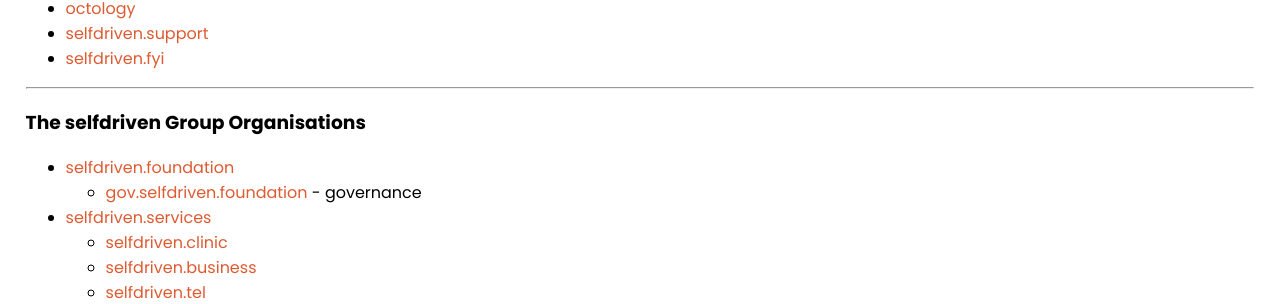
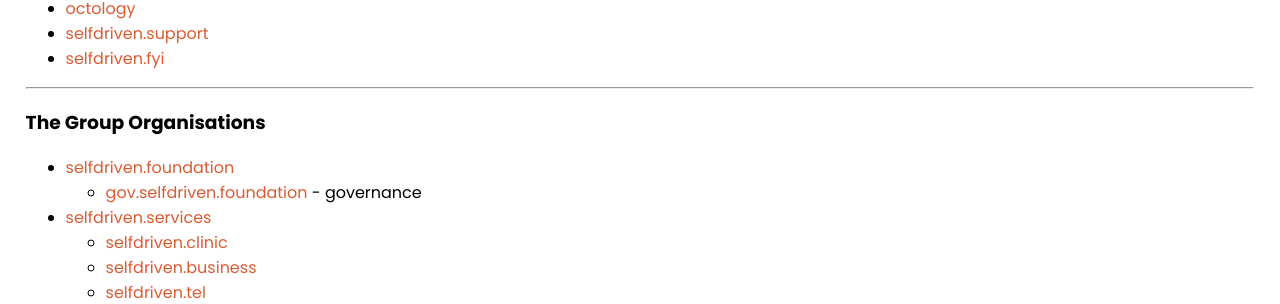
Before and after one commit to selfdriven-foundation/selfdriven-group, a Jekyll site: the page built from docs/index.md, in a window 1280 px wide. Shown: the part 498-802 px from the top of the page. Built offline with Jekyll 4.4.1, drawn with Linux system fonts in a browser that asks for light colours.

Commit message:
Update index.md

```diff
--- a/docs/index.md
+++ b/docs/index.md
@@ -25,7 +25,7 @@ title: Home
 
 ---
 
-### The selfdriven Group Organisations
+### The Group Organisations
 
 - [selfdriven.foundation](https://selfdriven.foundation)
    - [gov.selfdriven.foundation](gov.selfdriven.foundation) - governance
```
